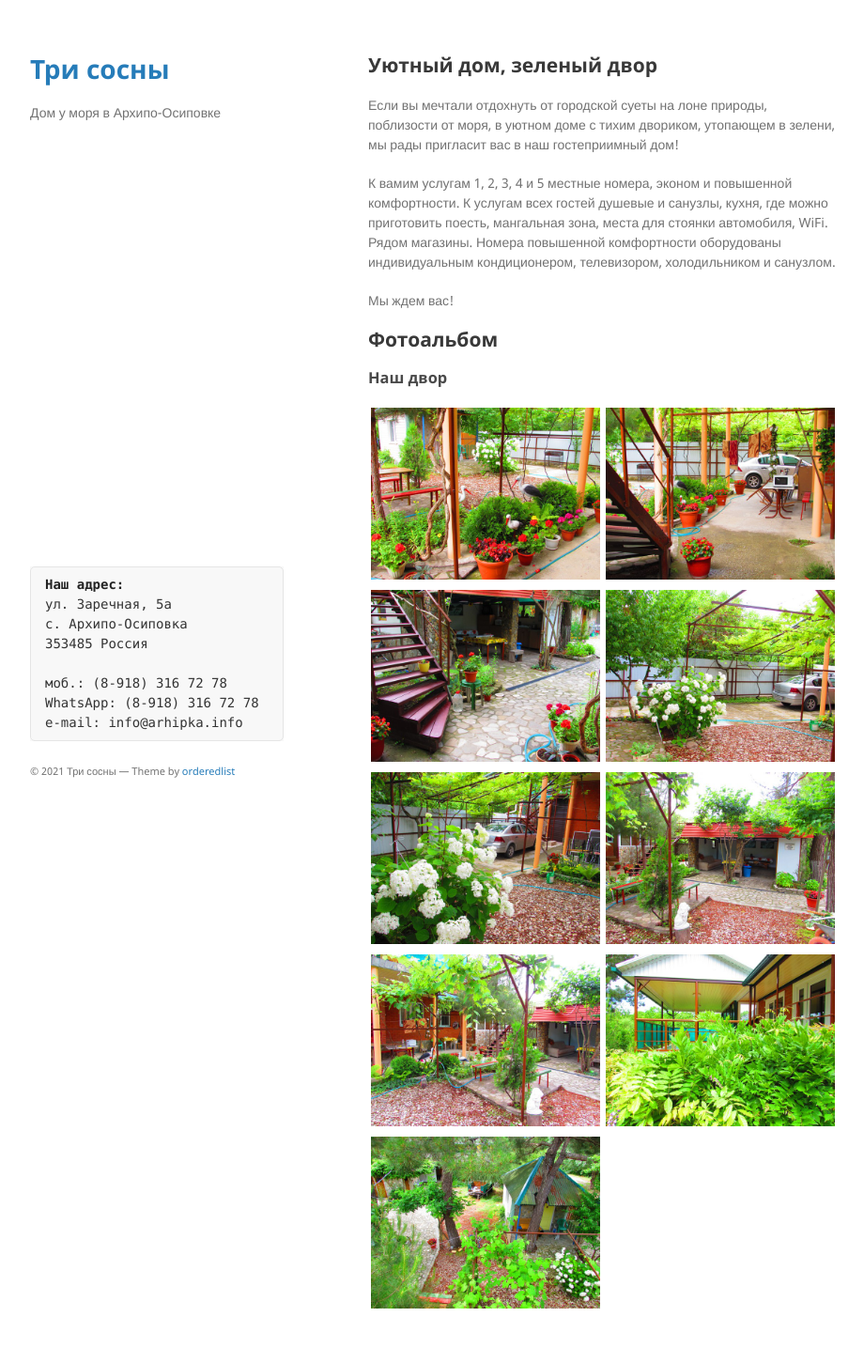
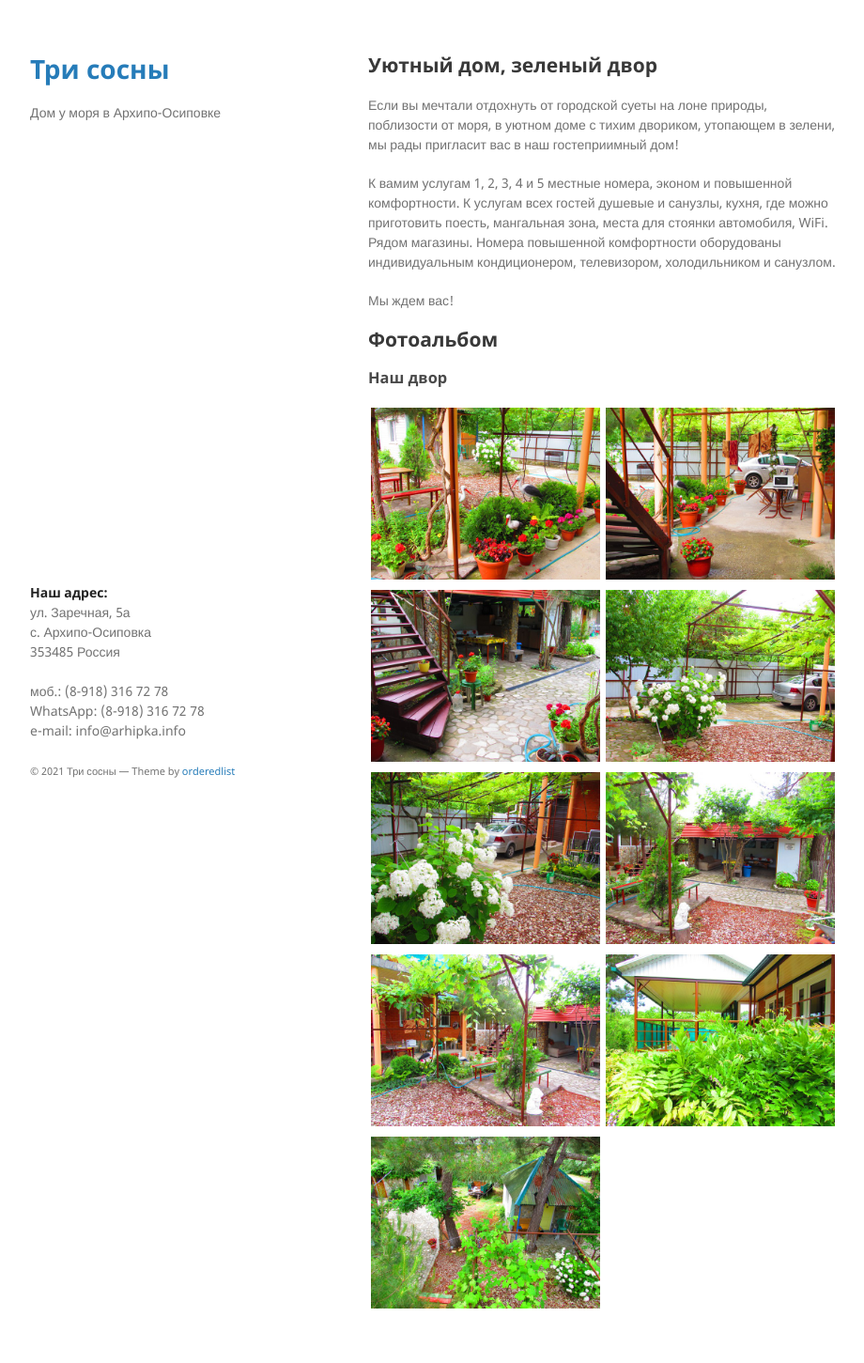
Before and after one commit to 3sosny/3sosny.github.io, a Jekyll site: the page built from index.md, in a window 1280 px wide. Shown: the whole page at 94% size, without its empty margins (178-1098 px from the left). Built offline with Jekyll 4.4.1, drawn with Linux system fonts in a browser that asks for light colours; comment, search, counter and statistics services are not loaded; our own code applies the rules of GitHub Pages for plain Markdown files.

```diff
--- a/_layouts/default.html
+++ b/_layouts/default.html
@@ -57,20 +57,26 @@
         <p>This project is maintained by <a href="{{ site.github.owner_url }}">{{ site.github.owner_name }}</a></p>
         {% endif %}
 <!-- Start address box -->
+<!--
 <div class="language-js highlighter-rouge">
   <div class="highlight">
 <pre class="highlight">
-<strong>Наш адрес:</strong>
-ул. Заречная, 5а
-с. Архипо-Осиповка
-353485 Россия
+-->
 
-моб.: (8-918) 316 72 78
-WhatsApp: (8-918) 316 72 78
-e-mail:	info@arhipka.info
+<strong>Наш адрес:</strong><br>
+ул. Заречная, 5а<br>
+с. Архипо-Осиповка<br>
+353485 Россия<br>
+ <br>
+ моб.: (8-918) 316 72 78<br>
+ WhatsApp: (8-918) 316 72 78<br>
+ e-mail:	info@arhipka.info<br>
+<br>
+<!--
 </pre>
 </div>
   </div>
+-->
 <!-- End address box -->
         <p><small>&copy; 2021 {{ site.title }} &mdash; Theme by <a href="https://github.com/orderedlist">orderedlist</a></small></p>
       </footer>
```
